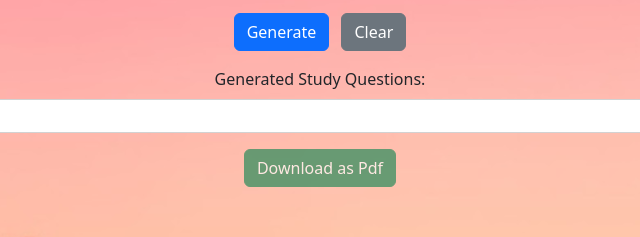
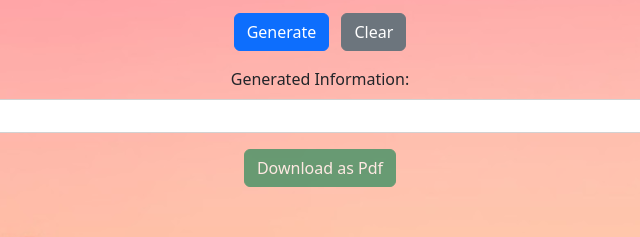
Before and after one commit to AbinashBalaraman/StudyGuide, a plain HTML site: page public/index.html in a window 1280 px wide. Shown: the part 251-488 px from the top of the page, 320-960 px from the left. Drawn offline with nearby package versions, Linux system fonts and the light colour scheme; a script that the page names is missing.

Commit message:
Update label from 'Generated Study Questions' to 'Generated Information' for improved clarity

```diff
--- a/public/index.html
+++ b/public/index.html
@@ -28,7 +28,7 @@
                     <button id="clear-button" class="btn btn-secondary ms-2">Clear</button>
                 </div>
                 <div class="mb-3">
-                    <label for="output-text" class="form-label">Generated Study Questions:</label>
+                    <label for="output-text" class="form-label">Generated Information:</label>
                     <div id="output-text" class="card p-3"></div>
                 </div>
                 <div class="mb-3">
```
